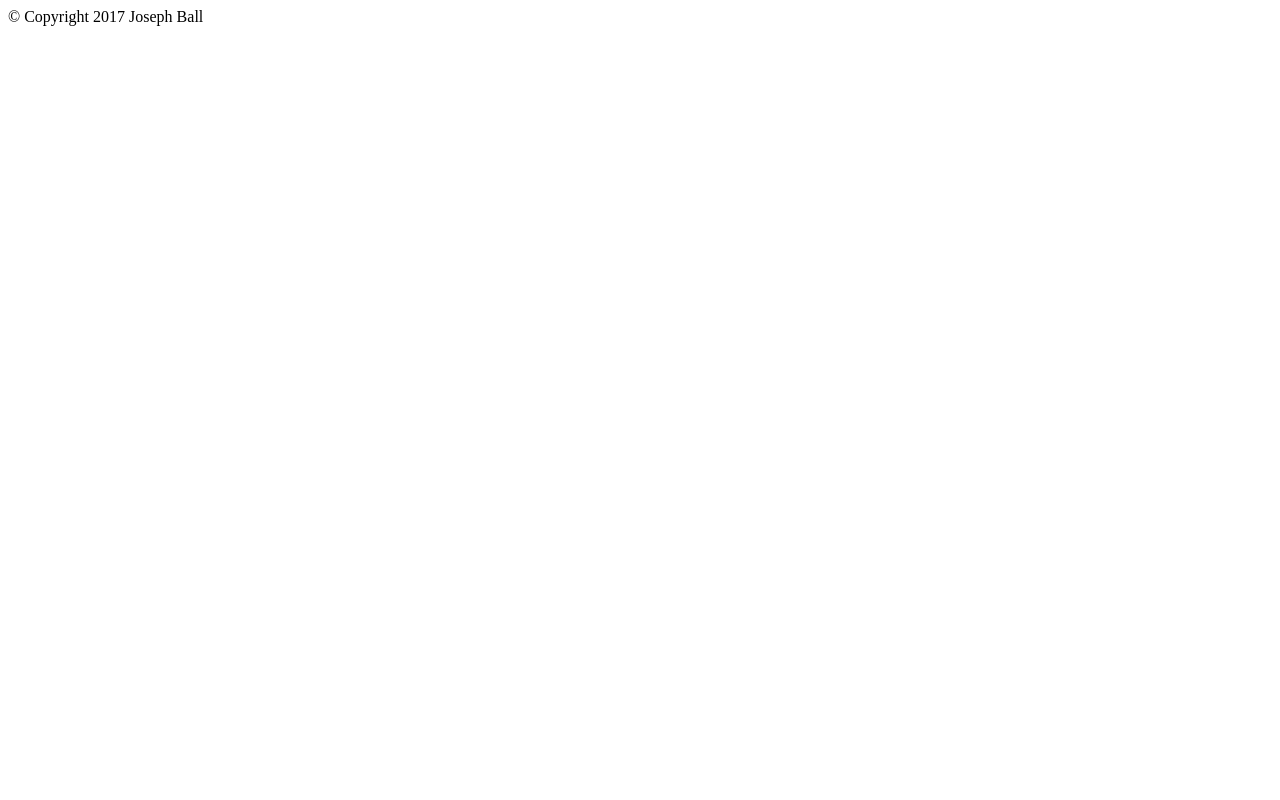
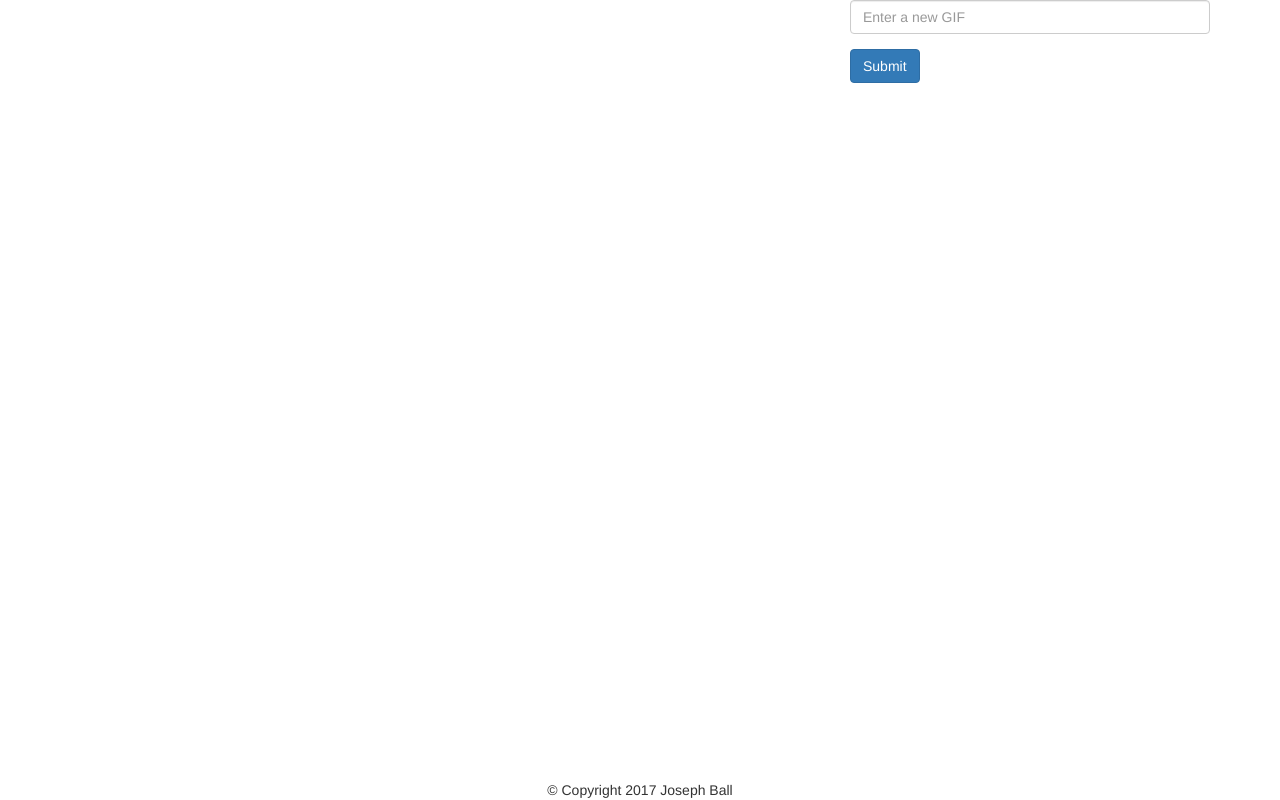
Before and after one commit to josephtball/GifTastic, a plain HTML site: page index.html in a window 1280 px wide. Drawn offline with nearby package versions, Linux system fonts and the light colour scheme.

Commit message:
Roughed out index.html

```diff
--- a/assets/css/style.css
+++ b/assets/css/style.css
@@ -0,0 +1,12 @@
+/* sticky footer */
+html {
+	height: 100%;
+}
+body {
+	min-height: 100%;
+	display: flex;
+	flex-direction: column;
+}
+main {
+	flex: 1;
+}
--- a/index.html
+++ b/index.html
@@ -4,6 +4,13 @@
 		<meta charset="utf-8">
 		<meta name="viewport" content="width=device-width, initial-scale=1.0">
 		<title>GifTastic</title>
+		<link rel="stylesheet" href="https://maxcdn.bootstrapcdn.com/bootstrap/3.3.7/css/bootstrap.min.css" integrity="sha384-BVYiiSIFeK1dGmJRAkycuHAHRg32OmUcww7on3RYdg4Va+PmSTsz/K68vbdEjh4u" crossorigin="anonymous">
+		<!-- HTML5 shim and Respond.js for IE8 support of HTML5 elements and media queries -->
+		<!-- WARNING: Respond.js doesn't work if you view the page via file:// -->
+		<!--[if lt IE 9]>
+		<script src="https://oss.maxcdn.com/html5shiv/3.7.3/html5shiv.min.js"></script>
+		<script src="https://oss.maxcdn.com/respond/1.4.2/respond.min.js"></script>
+		<![endif]-->
 		<link rel="stylesheet" href="assets/css/style.css">
 	</head>
 
@@ -12,13 +19,35 @@
 		</header>
 
 		<main>
+			<div class="container">
+				<section class="row">
+					<div id="buttonArea" class="col-sm-8">
 
+					</div>
+					<div class="col-sm-4">
+						<form>
+							<div class="form-group">
+								<input id="newGifButton" class="form-control" type="text" placeholder="Enter a new GIF">
+							</div>
+							<button id="submit" class="btn btn-primary">Submit</button>
+						</form>
+					</div>
+				</section>
+				<section class="row">
+					<div id="gifArea" class="col-xs-12">
+
+					</div>
+				</section>
+			</div>
 		</main>
 
 		<footer>
-			&copy; Copyright 2017 Joseph Ball
+			<div class="text-center">
+				&copy; Copyright 2017 Joseph Ball
+			</div>
 		</footer>
 		<script type="text/javascript" src="https://code.jquery.com/jquery-3.2.1.min.js" integrity="sha256-hwg4gsxgFZhOsEEamdOYGBf13FyQuiTwlAQgxVSNgt4=" crossorigin="anonymous"></script>
+		<script src="https://maxcdn.bootstrapcdn.com/bootstrap/3.3.7/js/bootstrap.min.js" integrity="sha384-Tc5IQib027qvyjSMfHjOMaLkfuWVxZxUPnCJA7l2mCWNIpG9mGCD8wGNIcPD7Txa" crossorigin="anonymous"></script>
 		<script type="text/javascript" src="assets/javascript/giphy.js"></script>
 	</body>
 </html>
```
